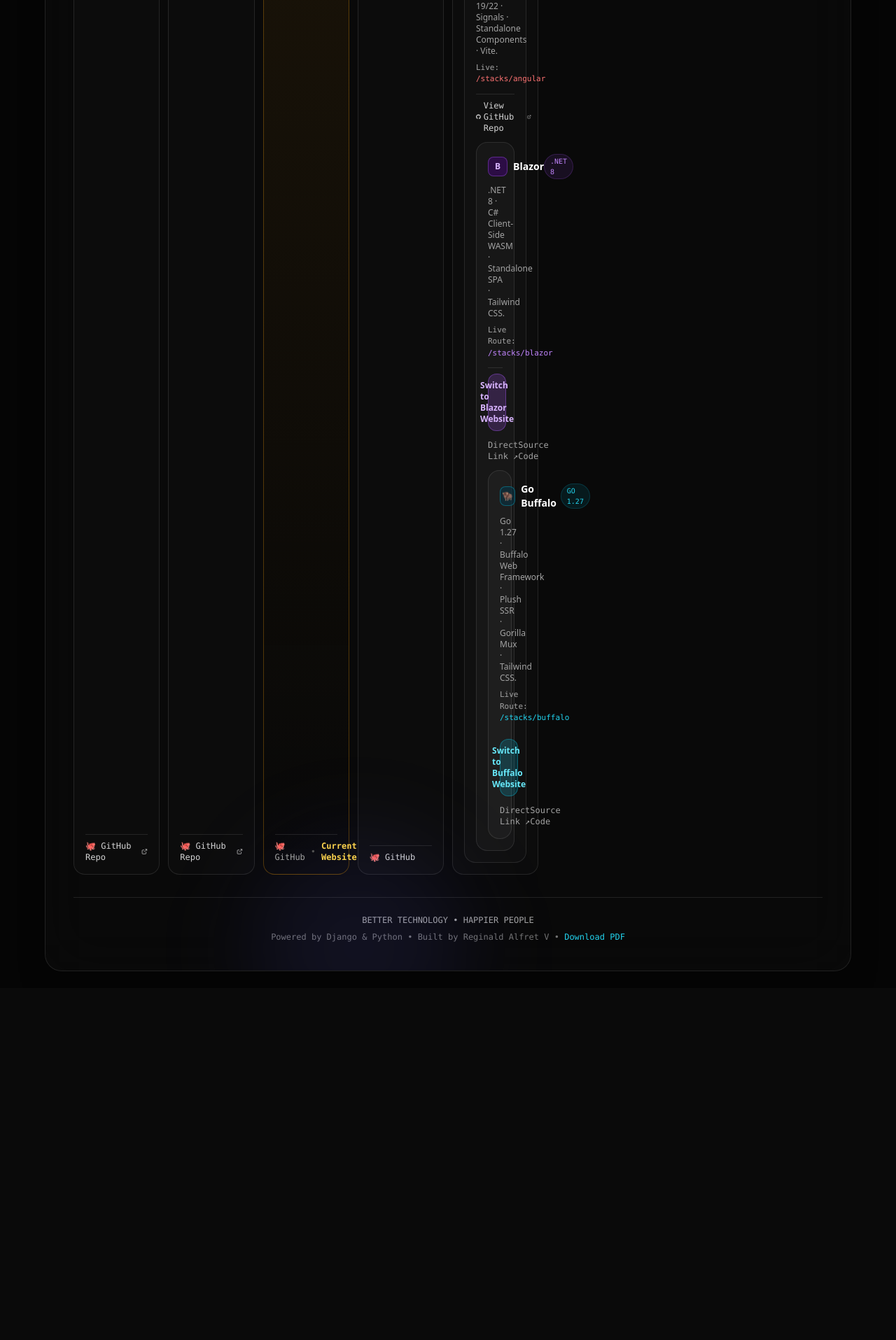
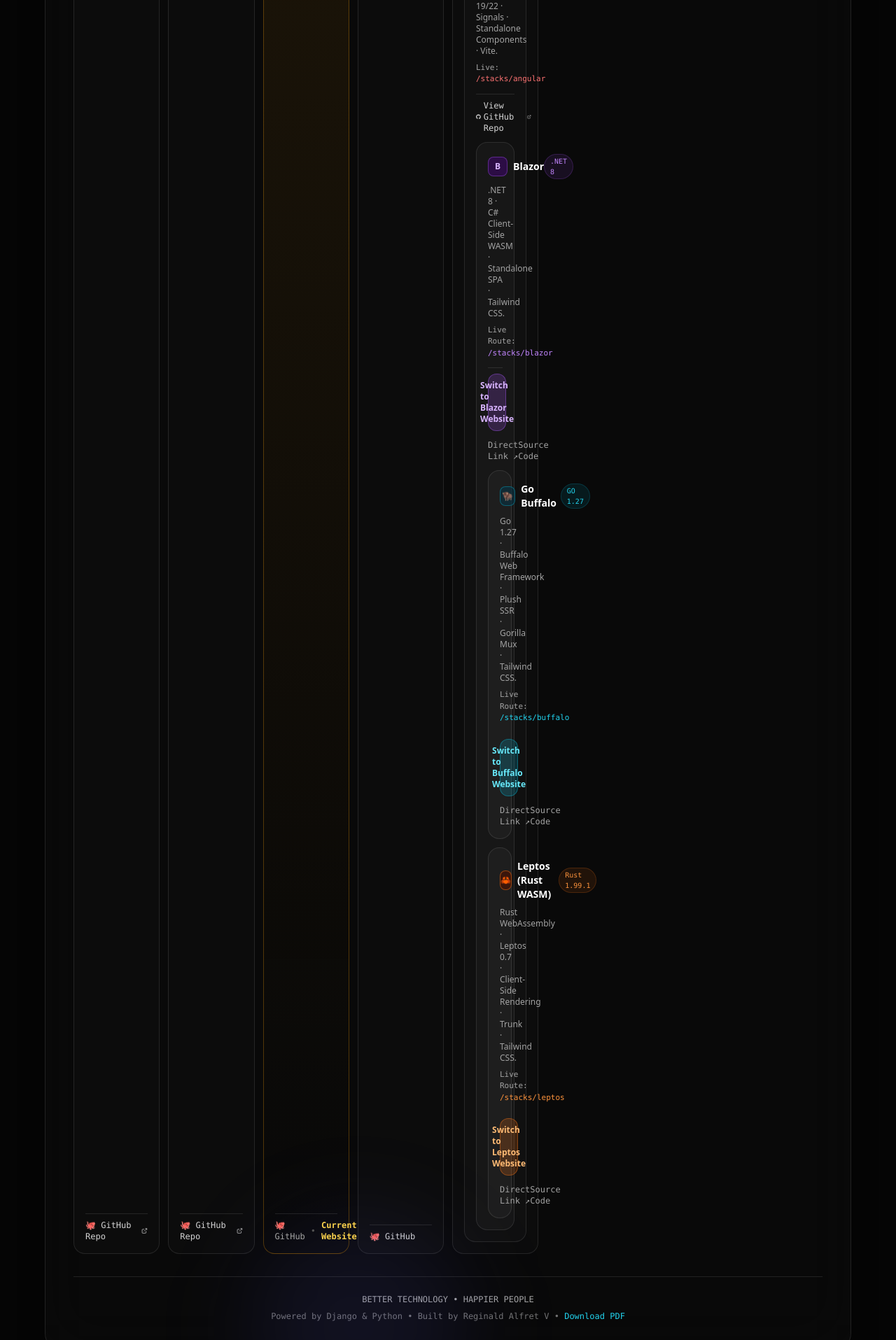
Before and after one commit to reginaldalfret/portfolio-django, a Django app: page / in a window 1280 px wide. Shown: the part 2965-4880 px from the top of the page at 70% size. Before the commit the page ends 4353 px from the top, so only its background shows below. Run offline with Django 5.2, Linux system fonts and the light colour scheme; some libraries are stand-ins or nearby versions.

Commit message:
feat: add Leptos to 10-stack dock and showcase

```diff
--- a/portfolio/templates/portfolio/index.html
+++ b/portfolio/templates/portfolio/index.html
@@ -853,6 +853,56 @@
               </div>
             </div>
           </div>
+
+          <!-- Leptos Card -->
+          <div class="p-4 rounded-2xl bg-white/[0.03] border border-white/10 hover:border-orange-500/40 transition-all flex flex-col justify-between space-y-3">
+            <div>
+              <div class="flex items-center justify-between mb-2">
+                <div class="flex items-center gap-2">
+                  <div class="w-7 h-7 rounded-lg bg-orange-950/80 border border-orange-500/50 flex items-center justify-center font-bold text-xs text-orange-400">
+                    🦀
+                  </div>
+                  <span class="font-bold text-sm text-white">Leptos (Rust WASM)</span>
+                </div>
+                <span class="text-[10px] font-mono px-2 py-0.5 rounded-full bg-orange-500/10 text-orange-400 border border-orange-500/20">
+                  Rust 1.99.1
+                </span>
+              </div>
+              <p class="text-xs text-neutral-400 mb-2">
+                Rust WebAssembly · Leptos 0.7 · Client-Side Rendering · Trunk · Tailwind CSS.
+              </p>
+              <div class="text-[11px] font-mono text-neutral-400">
+                Live Route: <a href="/stacks/leptos" target="_top" class="text-orange-400 hover:underline">/stacks/leptos</a>
+              </div>
+            </div>
+            <div class="space-y-2 pt-2 border-t border-white/10">
+              <a
+                href="/stacks/leptos"
+                target="_top"
+                class="w-full py-2 px-3 rounded-xl bg-orange-500/20 hover:bg-orange-500/30 text-orange-300 font-semibold text-xs border border-orange-500/40 transition-all flex items-center justify-center gap-1.5 shadow-sm"
+              >
+                <span>Switch to Leptos Website</span>
+              </a>
+              <div class="flex items-center justify-between text-xs font-mono text-neutral-400 pt-1">
+                <a
+                  href="/stacks/leptos"
+                  target="_blank"
+                  rel="noopener noreferrer"
+                  class="inline-flex items-center gap-1 hover:text-orange-400 transition-colors"
+                >
+                  <span>Direct Link ↗</span>
+                </a>
+                <a
+                  href="https://github.com/reginaldalfret/portfolio-leptos"
+                  target="_blank"
+                  rel="noopener noreferrer"
+                  class="inline-flex items-center gap-1 hover:text-white transition-colors"
+                >
+                  <span>Source Code</span>
+                </a>
+              </div>
+            </div>
+          </div>
           </div>
           </div>          </div>
         </div>
@@ -954,6 +1004,14 @@
       >
         <span>Buffalo</span>
       </a>
+      <a
+        href="/stacks/leptos"
+        target="_top"
+        class="inline-flex items-center gap-1 px-2.5 py-1 rounded-full text-neutral-400 hover:text-white hover:bg-white/10 transition-colors font-medium"
+        title="Switch to Leptos (Rust WebAssembly)"
+      >
+        <span>Leptos</span>
+      </a>
     </div>
   </div>
 
```
